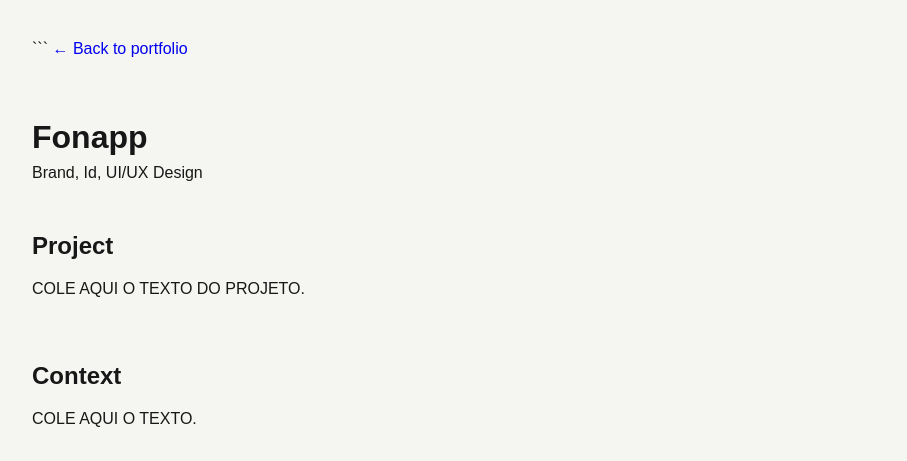
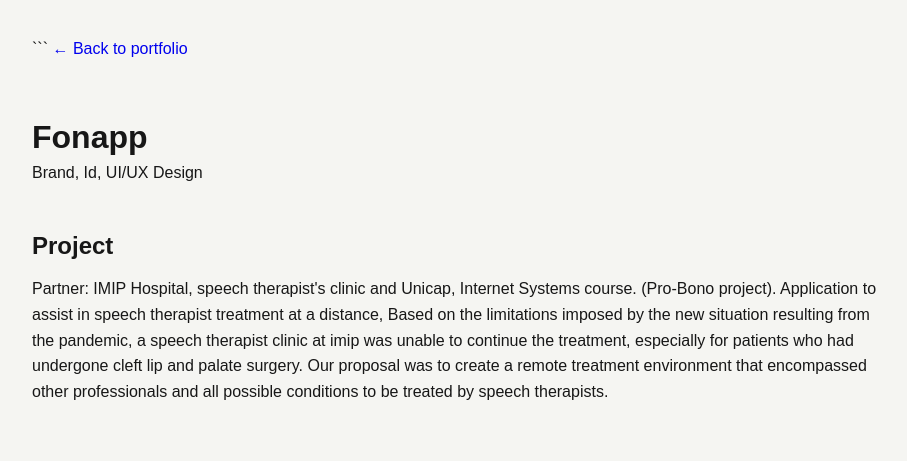
Before and after one commit to noheticaapp-noh/portfolio-juliana, a plain HTML site: page projects/fonapp.html in a window 1280 px wide. Shown: the top 461 px of the page, without its empty margins (88-995 px from the left). Drawn offline with Linux system fonts and the light colour scheme.

Commit message:
Update fonapp.html

```diff
--- a/projects/fonapp.html
+++ b/projects/fonapp.html
@@ -123,7 +123,10 @@
   <h2>Project</h2>
 
   <p>
-    COLE AQUI O TEXTO DO PROJETO.
+    Partner: IMIP Hospital, speech therapist's clinic and Unicap, Internet Systems course. (Pro-Bono project).
+
+
+Application to assist in speech therapist treatment at a distance, Based on the limitations imposed by the new situation resulting from the pandemic, a speech therapist clinic at imip was unable to continue the treatment, especially for patients who had undergone cleft lip and palate surgery. Our proposal was to create a remote treatment environment that encompassed other professionals and all possible conditions to be treated by speech therapists.
   </p>
 
 </section>
```
